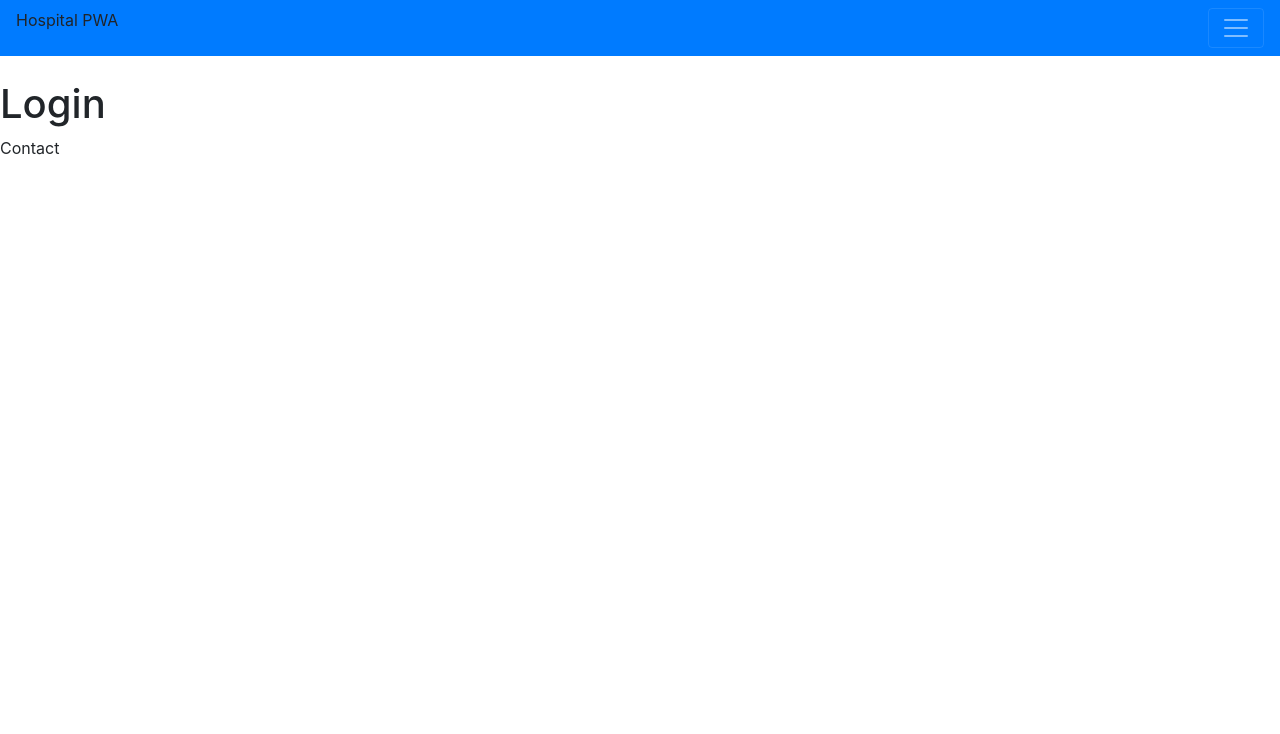
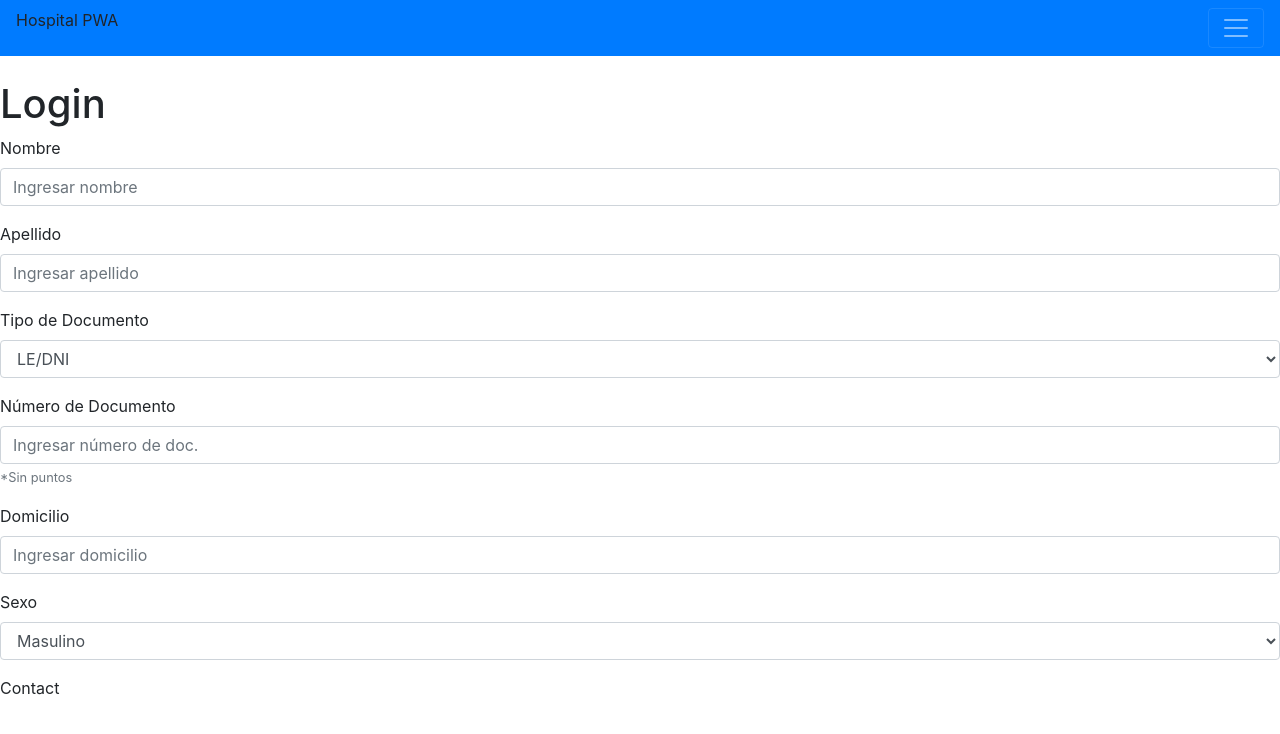
Before and after one commit to portisk8/HistoriaClinica-PWA, a React (Create React App) app in the folder FrontEnd/: page /login in a window 1280 px wide. Shown: the top 734 px of the page. Built offline with nearby package versions, Linux system fonts and the light colour scheme.

Commit message:
Cambios en el /Login y /Home

```diff
--- a/FrontEnd/src/Views/Home/Home.js
+++ b/FrontEnd/src/Views/Home/Home.js
@@ -6,8 +6,12 @@ import Footer from "../../components/footer/footer";
 import Login from "../../Views/Login/Login";
 
 class App extends React.Component {
-  routeChange =()=>{
+  routeChangeLogin =()=>{
     let path = `login`;
+    this.props.history.push(path);
+  }
+  routeChangeEspecialidades =()=>{
+    let path = `Especialidades`;
     this.props.history.push(path);
   }
   render() {
@@ -16,10 +20,10 @@ class App extends React.Component {
         <Header></Header>
         <h1>Home</h1>
         <div>
-          <button onClick={this.routeChange} type="button" class="btn btn-outline-primary btn-lg btn-block">Login</button>
+          <button onClick={this.routeChangeLogin} type="button" class="btn btn-outline-primary btn-lg btn-block">Login</button>
         </div>
         <div>
-          <button href="#" type="button" class="btn btn-outline-secondary btn-lg btn-block">Especialidades</button>
+          <button onClick={this.routeChangeEspecialidades} type="button" class="btn btn-outline-secondary btn-lg btn-block">Especialidades</button>
         </div>
         <Footer></Footer>
       </div>
--- a/FrontEnd/src/Views/Login/Login.js
+++ b/FrontEnd/src/Views/Login/Login.js
@@ -11,6 +11,52 @@ class Login extends React.Component {
       <div>
         <Header></Header>
         <h1>Login</h1>
+        <form>
+          <div class="form-group">
+
+          <label for="exampleFormControlInput1">Nombre</label>
+          <input class="form-control" type="text" placeholder="Ingresar nombre"></input>
+
+          </div>
+          <div class="form-group">
+
+          <label for="exampleFormControlInput1">Apellido</label>
+          <input class="form-control" type="text" placeholder="Ingresar apellido"></input>
+
+          </div>
+          <div class="form-group">
+            <label for="exampleFormControlSelect1">Tipo de Documento</label>
+            <select class="form-control" id="exampleFormControlSelect1">
+              <option>LE/DNI</option>
+              <option>Carnet de Extranjería</option>
+              <option>Pasaporte</option>
+            </select>
+          </div>
+          <div class="form-group">
+
+          <label for="exampleFormControlInput1">Número de Documento</label>
+          <input class="form-control" type="text" placeholder="Ingresar número de doc."></input>
+          <small id="passwordHelpInline" class="text-muted">
+            *Sin puntos
+          </small>
+          </div>
+
+          <div class="form-group">
+
+          <label for="exampleFormControlInput1">Domicilio</label>
+          <input class="form-control" type="text" placeholder="Ingresar domicilio"></input>
+
+          </div>
+          <div class="form-group">
+            <label for="exampleFormControlSelect1">Sexo</label>
+            <select class="form-control" id="exampleFormControlSelect1">
+              <option>Masulino</option>
+              <option>Femenino</option>
+              <option>Sin aclarar</option>
+            </select>
+          </div>
+
+        </form>
 
         <Footer></Footer>
       </div>
```
